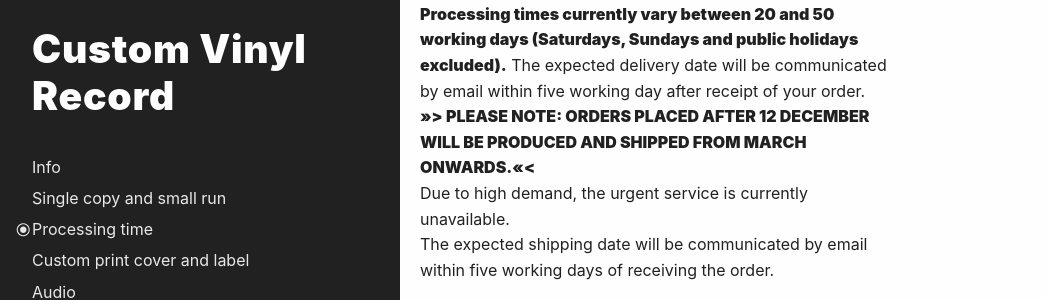
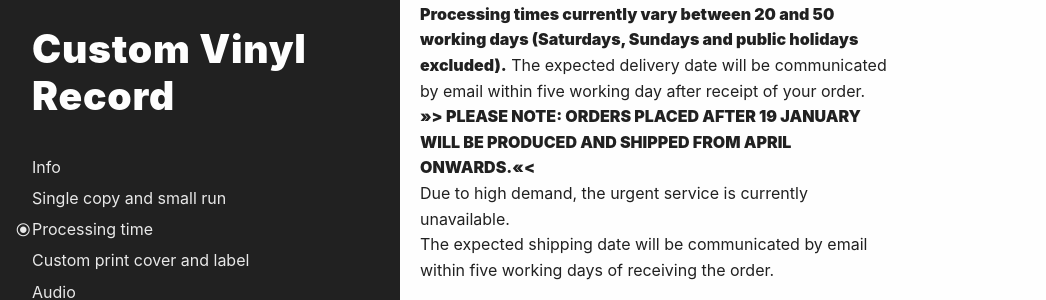
Before and after one commit to Vinilificio/vinilificio.com, a Jekyll site: the page built from en/single-copy.md, in a window 1280 px wide and 900 px high, scrolled down 2630 px. Shown: the part 154-454 px from the top of the window, without its empty margins (0-1046 px from the left). Built offline with Jekyll 4.4.1, drawn with Linux system fonts in a browser that asks for light colours; nearby versions of some CDN libraries; comment, search, counter and statistics services are not loaded.

Commit message:
tempi di produzione

```diff
--- a/en/single-copy.md
+++ b/en/single-copy.md
@@ -75,7 +75,7 @@ Processing and shipping times are calculated from the date of payment and depend
 <br>
 **Processing times currently vary between 20 and 50 working days (Saturdays, Sundays and public holidays excluded).** The expected delivery date will be communicated by email within five working day after receipt of your order.
 <br>
-**>>> PLEASE NOTE: ORDERS PLACED AFTER 12 DECEMBER WILL BE PRODUCED AND SHIPPED FROM MARCH ONWARDS.<<<**
+**>>> PLEASE NOTE: ORDERS PLACED AFTER 19 JANUARY WILL BE PRODUCED AND SHIPPED FROM APRIL ONWARDS.<<<**
 <br>
 Due to high demand, the urgent service is currently unavailable.
 <br>
```
